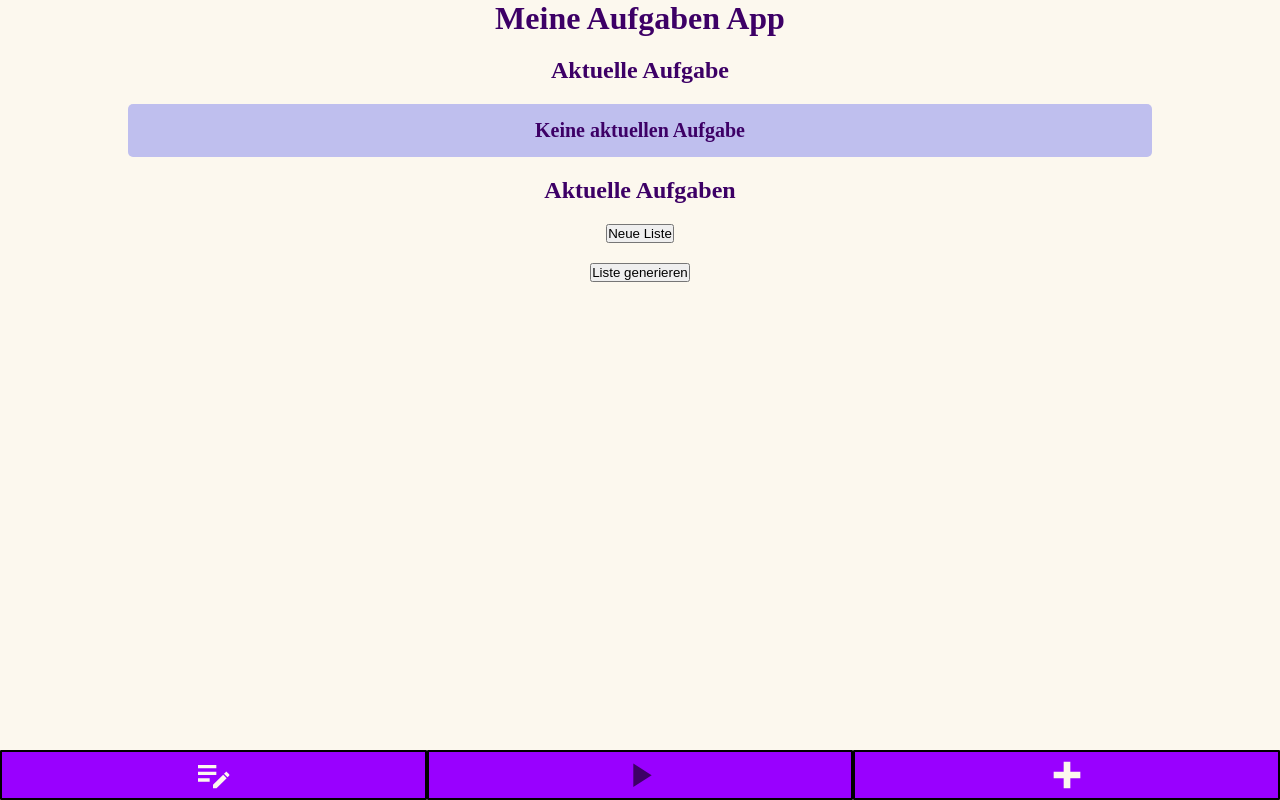
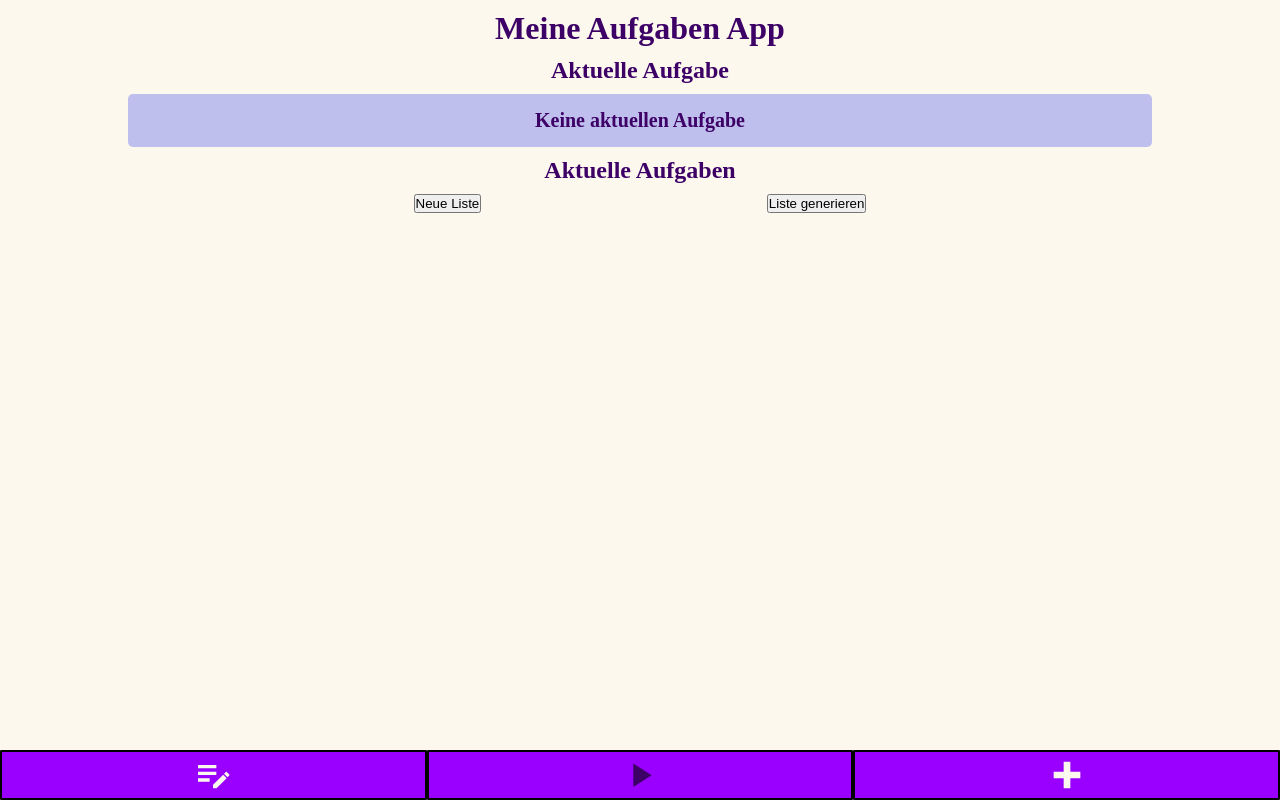
Before and after one commit to A11yship/capstone-project, a Next.js app: page / in a window 1280 px wide. Built offline with nearby package versions, Linux system fonts and the light colour scheme.

Commit message:
Add button container

```diff
--- /dev/null
+++ b/src/components/ButtonContainer/StyledButtonContainer.js
@@ -0,0 +1,9 @@
+import styled from 'styled-components';
+
+const StyledButtonContainer = styled.div`
+	display: flex;
+	justify-content: space-evenly;
+	width: 80vw;
+`;
+
+export default StyledButtonContainer;
--- a/src/components/CurrentTask/CurrentTask.js
+++ b/src/components/CurrentTask/CurrentTask.js
@@ -3,6 +3,7 @@ import {useEffect, useState} from 'react';
 import useStore from '../../hooks/useStore';
 import {Clock, Time} from '../AnalogTimer/StyledAnalogtimer';
 import Button from '../Button/Button';
+import StyledButtonContainer from '../ButtonContainer/StyledButtonContainer';
 
 import {StyledCurrentTask, StyledSpan} from './StyledCurrentTask';
 
@@ -55,14 +56,20 @@ export default function CurrentTask() {
 									}}
 								></Time>
 							</Clock>
-							<Button onClick={() => setTimerIsRunnig(!timerIsRunnig)}>
-								{timerIsRunnig ? 'Pause' : 'Start'}
-							</Button>
 						</>
 					) : (
 						<StyledSpan over>Fertig!</StyledSpan>
 					)}
-					<Button onClick={handleDone}>done</Button>
+					<StyledButtonContainer>
+						{time ? (
+							<Button onClick={() => setTimerIsRunnig(!timerIsRunnig)}>
+								{timerIsRunnig ? 'Pause' : 'Start'}
+							</Button>
+						) : (
+							''
+						)}
+						<Button onClick={handleDone}>done</Button>
+					</StyledButtonContainer>
 				</>
 			) : (
 				<StyledSpan>Keine aktuellen Aufgabe</StyledSpan>
--- a/src/components/StyledMain.js
+++ b/src/components/StyledMain.js
@@ -4,8 +4,8 @@ const StyledMain = styled.main`
 	display: flex;
 	flex-direction: column;
 	align-items: center;
-	gap: 20px;
-	margin: 0 0 60px;
+	gap: 10px;
+	margin: 10px 0 60px;
 `;
 
 export default StyledMain;
--- a/src/pages/index.js
+++ b/src/pages/index.js
@@ -2,6 +2,7 @@ import Head from 'next/head';
 import {useRouter} from 'next/router';
 
 import Button from '../components/Button/Button';
+import StyledButtonContainer from '../components/ButtonContainer/StyledButtonContainer';
 import CurrentTask from '../components/CurrentTask/CurrentTask';
 import Layout from '../components/Layout';
 import StyledList from '../components/List/StyledList';
@@ -23,10 +24,12 @@ export default function HomePage() {
 				<h2>Aktuelle Aufgabe</h2>
 				<CurrentTask />
 				<h2>Aktuelle Aufgaben</h2>
-				<Button onClick={() => router.push('/create-list')}>
-					{currentTasks.length === 0 ? 'Neue Liste' : 'Liste editieren'}
-				</Button>
-				<Button onClick={() => router.push('/generate-list')}>Liste generieren</Button>
+				<StyledButtonContainer>
+					<Button onClick={() => router.push('/create-list')}>
+						{currentTasks.length === 0 ? 'Neue Liste' : 'Liste editieren'}
+					</Button>
+					<Button onClick={() => router.push('/generate-list')}>Liste generieren</Button>
+				</StyledButtonContainer>
 				<StyledList role="list">
 					{currentTasks.map((task, index) => (
 						<StyledListItem key={task.id} current={index === 0}>
```
